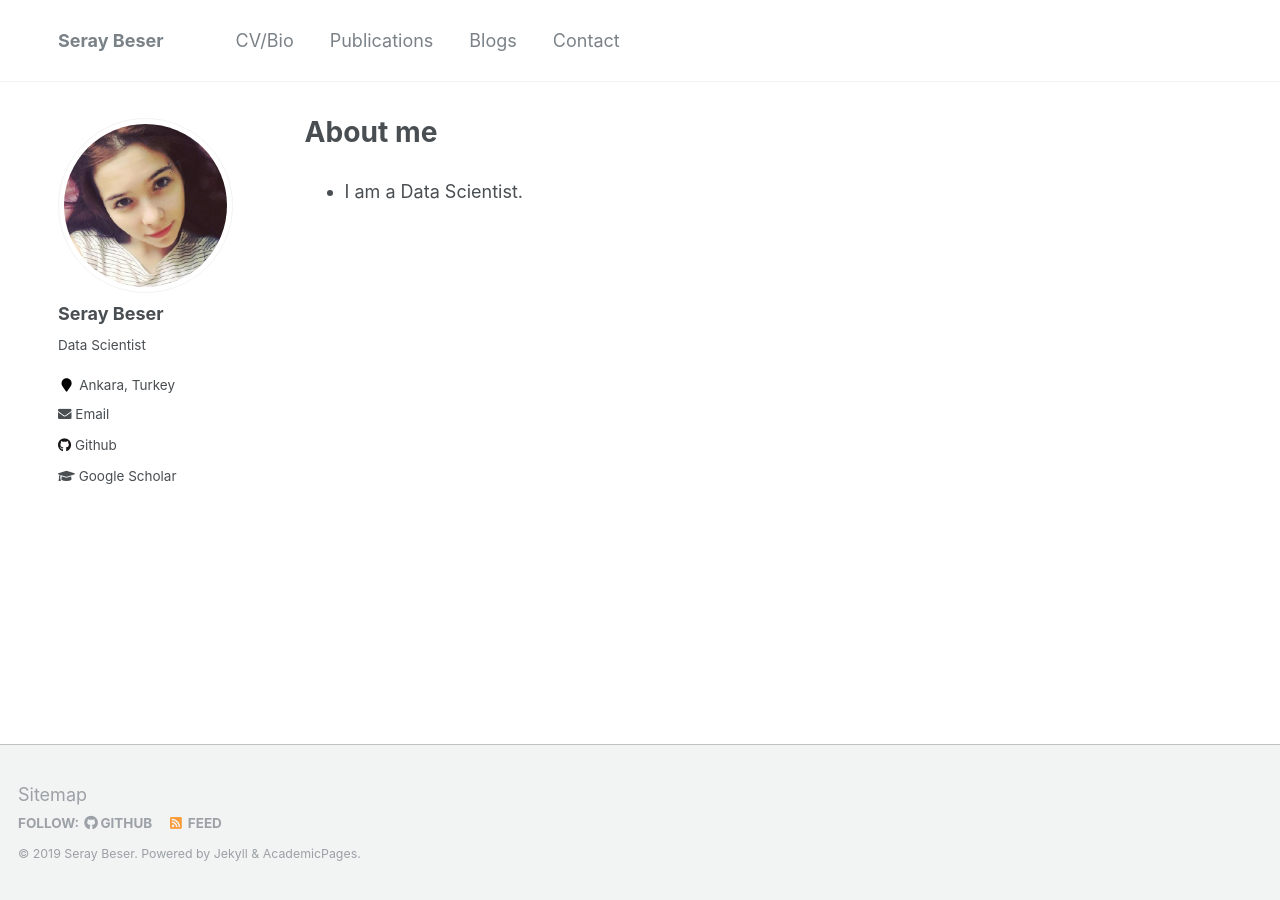
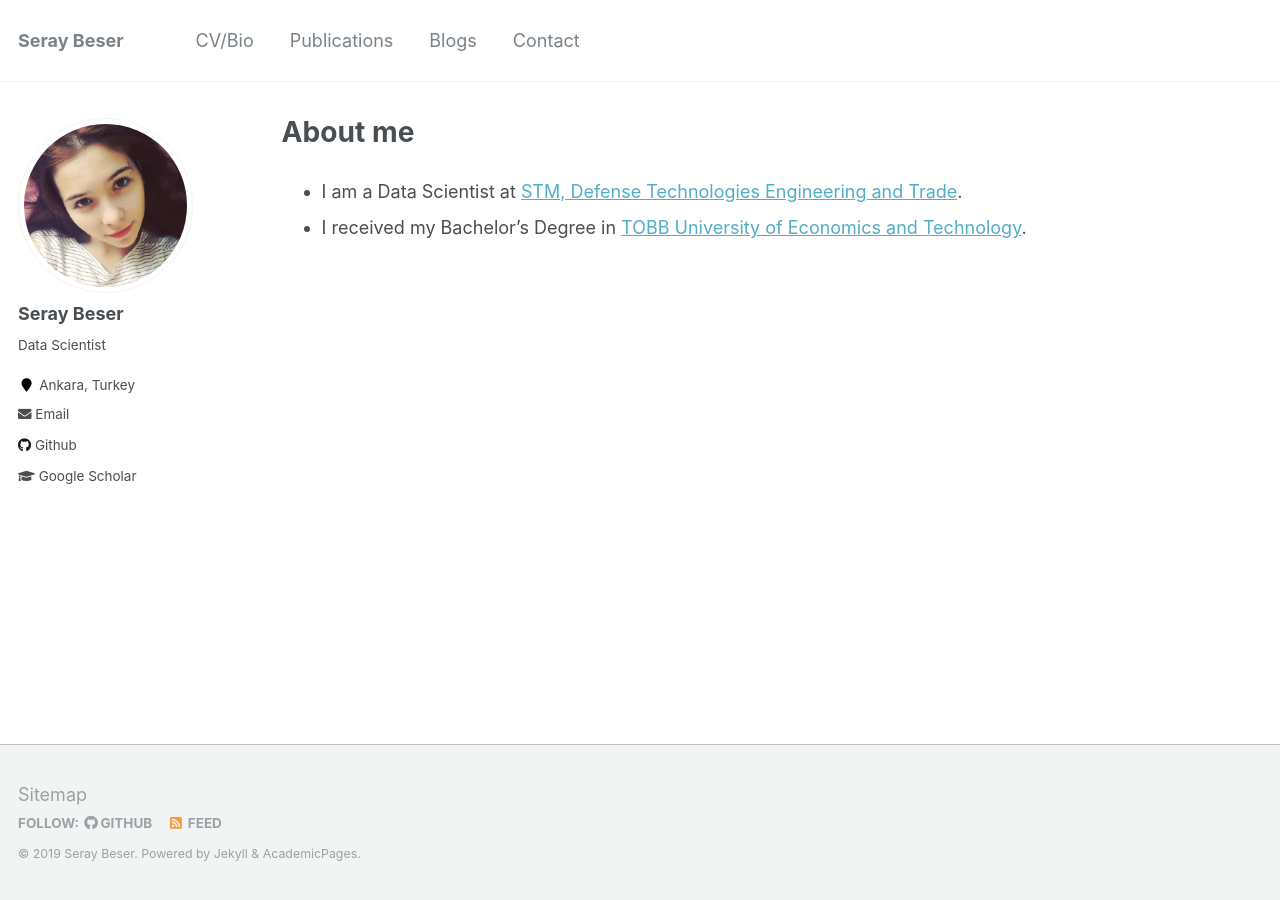
Before and after one commit to SerayBeser/SerayBeser.github.io, a Jekyll site: the page built from _pages/about.md, in a window 1280 px wide. Built offline with Jekyll 4.4.1, drawn with Linux system fonts in a browser that asks for light colours.

Commit message:
changed template

```diff
--- a/_pages/about.md
+++ b/_pages/about.md
@@ -8,4 +8,5 @@ redirect_from:
   - /about.html
 ---
 
-* I am a Data Scientist.
+* I am a Data Scientist at [STM, Defense Technologies Engineering and Trade](http://stm.com.tr/).
+* I received my Bachelor’s Degree in [TOBB University of Economics and Technology](https://www.etu.edu.tr/en).
--- a/_sass/_variables.scss
+++ b/_sass/_variables.scss
@@ -110,11 +110,11 @@ $large                      : 925px;
 $x-large                    : 1280px;
 */
 
-$small                      : 400px !default;
-$medium                     : 500px !default;
-$medium-wide                : 550px !default;
-$large                      : 1200px !default;
-$x-large                    : 1800px !default;
+$small                      : 600px !default;
+$medium                     : 768px !default;
+$medium-wide                : 900px !default;
+$large                      : 925px !default;
+$x-large                    : 1280px !default;
 
 /*
    Grid
```
Also changed, not shown: _pages/publications.md (+1 -1 lines).
